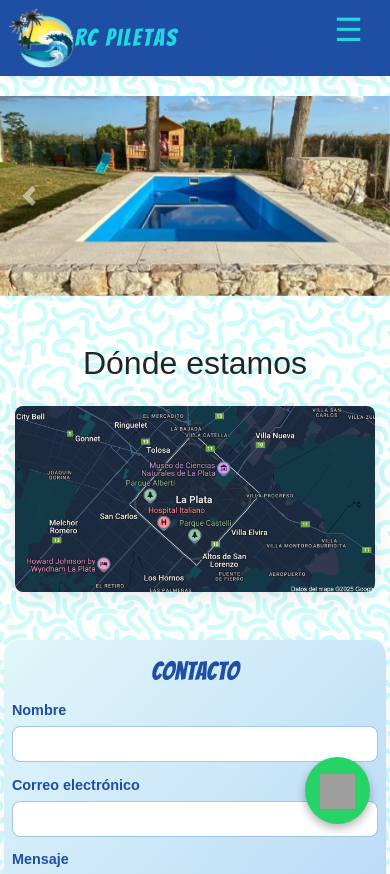
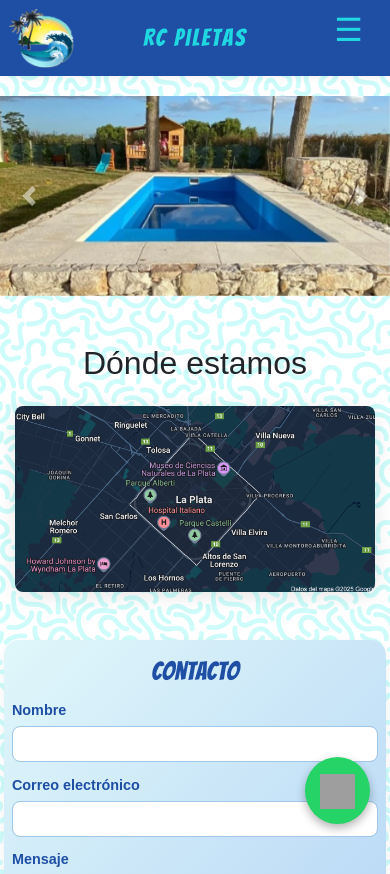
Before and after one commit to CAMILASODDU/rcpiletas, a plain HTML site: page index.html in a window 390 px wide. Shown: the top 874 px of the page. Drawn offline with nearby package versions, Linux system fonts and the light colour scheme; grey boxes are pictures that could not be loaded.

Commit message:
perfectow

```diff
--- a/index.html
+++ b/index.html
@@ -33,7 +33,7 @@
       padding: 0.5rem 1rem;
       display: flex;
       align-items: center;
-      justify-content: flex-start;
+      justify-content: space-between;
       flex-wrap: wrap;
       position: fixed;
       top: 0;
@@ -62,11 +62,23 @@
       font-family: 'Bangers', sans-serif;
       font-size: 2.5rem;
       margin: 0;
-      flex: 0 1 auto;
-      text-align: left;
-      width: auto;
+      flex: 1 1 0%;
+      text-align: center;
+      width: 100%;
       letter-spacing: 2px;
-      margin-left: -0.5rem; /* mueve el título un poco a la izquierda */
+      margin-left: 0;
+      position: absolute;
+      left: 70%;
+      transform: translateX(-50%);
+      white-space: nowrap;
+      pointer-events: none;
+      z-index: 2;
+    }
+
+    .header-content {
+      position: relative;
+      flex: 1 1 0%;
+      min-width: 0;
     }
 
     nav {
@@ -74,8 +86,10 @@
       flex-wrap: wrap;
       align-items: center;
       margin-left: 0;
-      /* Alinea el menú con el logo y el título */
       height: 100%;
+      margin-right: 0;
+      justify-content: flex-end;
+      flex: 0 0 auto;
     }
 
     nav a {
@@ -137,12 +151,16 @@
       }
       header h1 {
         font-size: 2rem;
-        margin: 0.5rem 0 0.5rem -0.5rem;
-        text-align: left;
+        margin: 0.5rem 0 0.5rem 0;
+        text-align: center;
+        left: 50%;
+        transform: translateX(-50%);
+        position: absolute;
+        width: 100%;
       }
       nav {
         width: 100%;
-        justify-content: flex-start;
+        justify-content: flex-end;
         margin: 0;
       }
     }
@@ -166,8 +184,12 @@
       }
       header h1 {
         font-size: 1.5rem;
-        margin: 0.5rem 0 0.5rem -0.5rem;
-        text-align: left;
+        margin: 0.5rem 0 0.5rem 0;
+        text-align: center;
+        left: 50%;
+        transform: translateX(-50%);
+        position: absolute;
+        width: 100%;
       }
       nav {
         display: none;
@@ -175,6 +197,8 @@
         width: 100%;
         background: #1f4fa4;
         padding: 0.5rem 0;
+        justify-content: flex-end;
+        align-items: flex-end;
       }
       nav.show {
         display: flex;
```
Also changed, not shown: apunte.txt.
